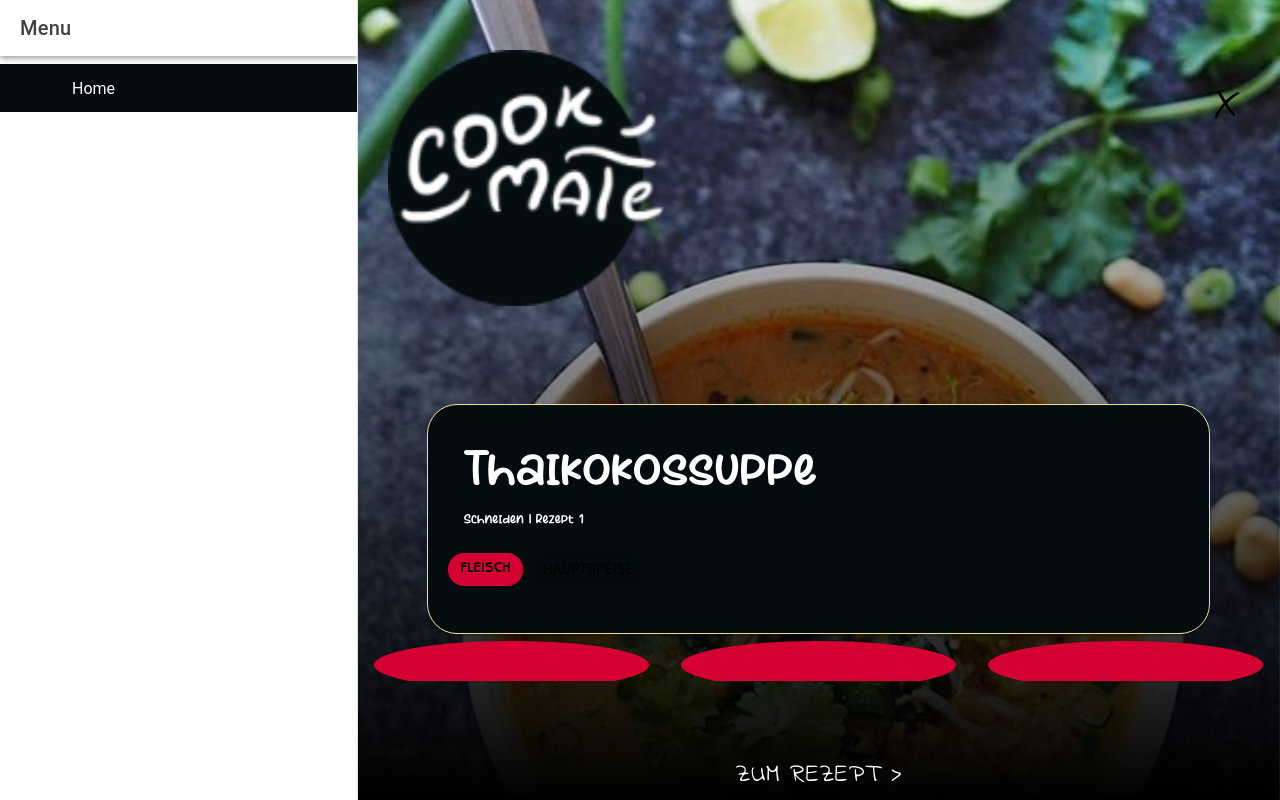
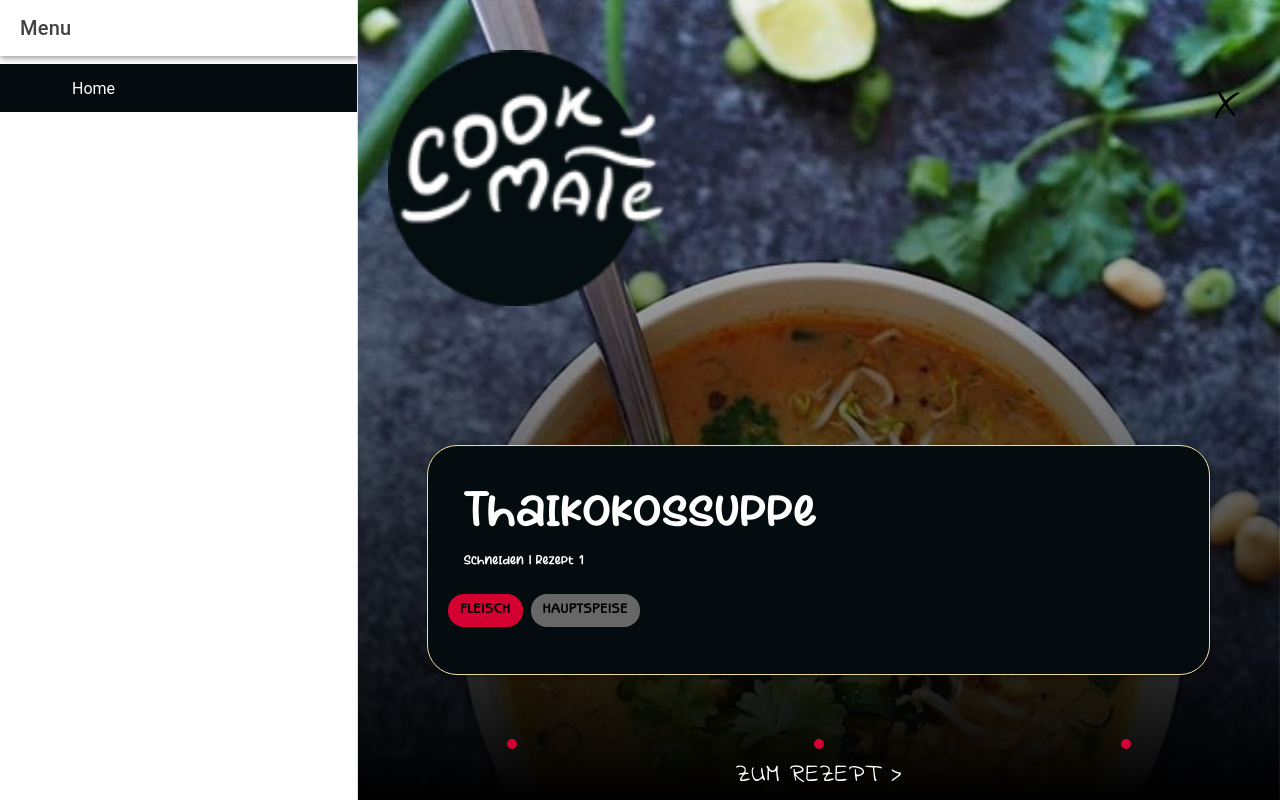
Before and after one commit to HeleneReiter/cookmate, a React (Create React App) app: page /schneiden/level2 in a window 1280 px wide. Built offline with nearby package versions, Linux system fonts and the light colour scheme; no server answers.

Commit message:
recipe card

```diff
--- a/src/pages/CSS/RecipeCard.css
+++ b/src/pages/CSS/RecipeCard.css
@@ -66,6 +66,7 @@ h3 {
     line-height: 0.8;
     padding: 20px;
     height: auto;
+
 }
 
 .zumRezept p{
@@ -112,12 +113,13 @@ h3 {
     margin: 50px 0px 0 30px;
 }
 
-.labelCategory {
-    background-color: #F3DFA2;
-    color: black;
+.labelCategory {
+    background-color: #676767;
+    color: white;
     font-weight: 800;
     font-family: 'BenguiatGothicStd-Bold';
-    font-size: 16px;
+    font-size: 14px;
+    color: black;
     text-transform: uppercase;
 }
 .info {
@@ -128,8 +130,8 @@ h3 {
 /* NAVIGATION */
 
 .circle {
-    width: 100%;
-    height: 100%;
+    width: 10px;
+    height: 10px;
     border-radius: 50%;
     border-color: green;
     border-width: 2px;
@@ -138,9 +140,12 @@ h3 {
 
 ion-segment {
     background: transparent;
-    height: 40px;
+    height: 30px;
     width: auto;
     align-self: center;
+    position: absolute;
+
+    top: 720px;
 }
 
 /* Stil für nicht ausgewählte Segment-Buttons */
@@ -153,6 +158,8 @@ ion-segment-button .circle {
     padding: 0;
 }
 
+
+
 /* Stil für den ausgewählten Segment-Button */
 ion-segment-button.segment-activated .circle{
     margin: 0 5px;
--- a/src/pages/Levels/MarinierenLevel1.tsx
+++ b/src/pages/Levels/MarinierenLevel1.tsx
@@ -4,7 +4,7 @@ import {
   IonPage,
 } from '@ionic/react';
 
-import RecipeCard from '../eigeneKomponenten/RecipeCard'; // Stellen Sie sicher, dass der Importpfad korrekt ist
+import RecipeCard from '../eigeneKomponenten/RecipeCard';
 
 const MarinierenLevel1: React.FC = () => {
   return (
--- a/src/pages/Levels/SchneidenLevel1.tsx
+++ b/src/pages/Levels/SchneidenLevel1.tsx
@@ -4,7 +4,7 @@ import {
   IonPage,
 } from '@ionic/react';
 
-import RecipeCard from '../eigeneKomponenten/RecipeCard'; // Stellen Sie sicher, dass der Importpfad korrekt ist
+import RecipeCard from '../eigeneKomponenten/RecipeCard';
 
 const SchneidenLevel1: React.FC = () => {
 
--- a/src/pages/Levels/SchneidenLevel2.tsx
+++ b/src/pages/Levels/SchneidenLevel2.tsx
@@ -4,7 +4,7 @@ import {
   IonPage,
 } from '@ionic/react';
 
-import RecipeCard from '../eigeneKomponenten/RecipeCard'; // Stellen Sie sicher, dass der Importpfad korrekt ist
+import RecipeCard from '../eigeneKomponenten/RecipeCard';
 
 const SchneidenLevel2: React.FC = () => {
   return (
--- a/src/pages/Levels/SchneidenLevel3.tsx
+++ b/src/pages/Levels/SchneidenLevel3.tsx
@@ -15,7 +15,7 @@ const SchneidenLevel3: React.FC = () => {
           descriptionOne="Beef Tatar"
           recipeCategoryLabelOne="Hauptspeise"
           recipeCategoryColorOne="default"
-          imgOne="assets/Bildrecherche/schneiden_lvl3_chiliconcarne.JPG" // hier fehlt das bild von beef tatar
+          imgOne="assets/Bildrecherche/schneiden_lvl3_beeftartare.JPG"
 
           titleTwo="Rezept 2"
           descriptionTwo="Misosuppe"
--- a/src/pages/eigeneKomponenten/RecipeCard.tsx
+++ b/src/pages/eigeneKomponenten/RecipeCard.tsx
@@ -92,9 +92,9 @@ const RecipeCard: React.FC<RecipeProps> = ({
             <IonChip className="labelMeat">
               <IonLabel>Fleisch</IonLabel>
             </IonChip>
-            <IonChip>
-              <IonLabel className="labelCategory" color={recipeCategoryColorOne}>
-                {recipeCategoryLabelOne.toUpperCase()}
+            <IonChip className="labelCategory" >
+              <IonLabel >
+                {recipeCategoryLabelOne}
               </IonLabel>
             </IonChip>
           </>
@@ -107,9 +107,9 @@ const RecipeCard: React.FC<RecipeProps> = ({
             <IonChip className="labelVeggie">
               <IonLabel>Vegetarisch</IonLabel>
             </IonChip>
-            <IonChip>
-              <IonLabel className="labelCategory" color={recipeCategoryColorTwo}>
-                {recipeCategoryLabelTwo.toUpperCase()}
+            <IonChip className="labelCategory" >
+              <IonLabel >
+                {recipeCategoryLabelTwo}
               </IonLabel>
             </IonChip>
           </>
@@ -122,9 +122,9 @@ const RecipeCard: React.FC<RecipeProps> = ({
             <IonChip className="labelVegan">
               <IonLabel>Vegan</IonLabel>
             </IonChip>
-            <IonChip>
-              <IonLabel className="labelCategory" color={recipeCategoryColorThree} >
-                {recipeCategoryLabelThree.toUpperCase()}
+            <IonChip className="labelCategory" >
+              <IonLabel>
+                {recipeCategoryLabelThree}
               </IonLabel>
             </IonChip>
           </>
```
